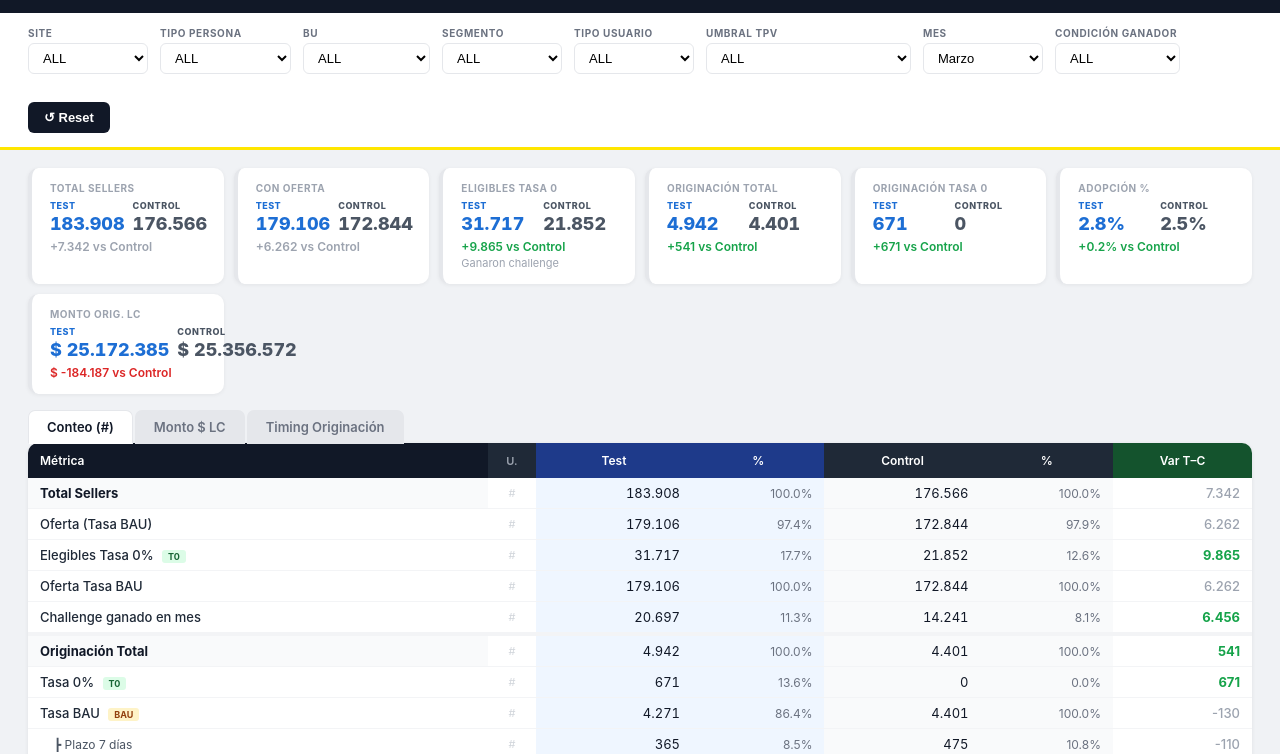
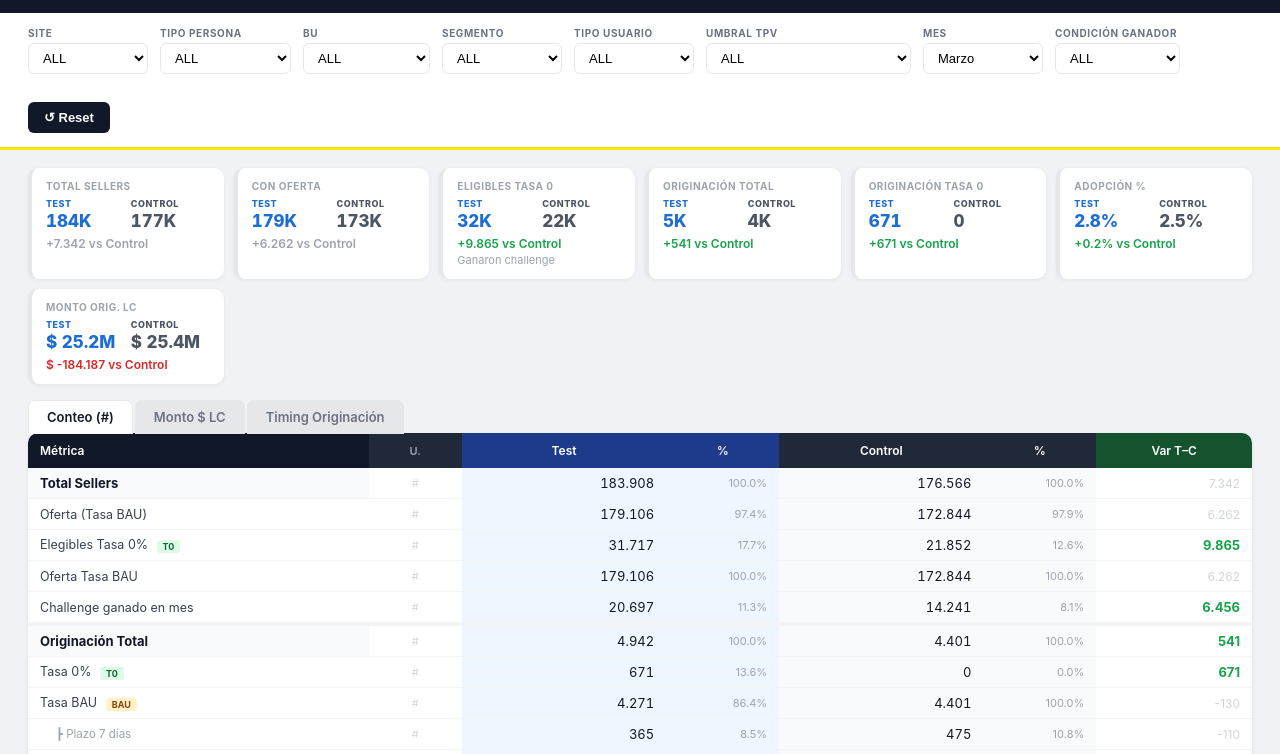
Before and after one commit to maximoritucci-cmd/dashboard-seguimiento-de, a plain HTML site: page index.html in a window 1280 px wide. Shown: the part 47-801 px from the top of the page. Drawn offline with Linux system fonts and the light colour scheme.

Commit message:
Visual polish: compact KPI numbers, narrower % cols, metric hierarchy (group/mid/sub)

```diff
--- a/index.html
+++ b/index.html
@@ -29,7 +29,7 @@
   /* Cards row */
   /* TEST = azul #1d6ed4 | CONTROL = slate #4b5563 — sin connotación positiva/negativa */
   .kpi-row { display:grid; grid-template-columns: repeat(auto-fit, minmax(170px,1fr)); gap:10px; }
-  .kpi { background:white; border-radius:10px; padding:14px 18px; border-left: 4px solid #e5e7eb; box-shadow: 0 1px 4px rgba(0,0,0,.06); }
+  .kpi { background:white; border-radius:10px; padding:12px 14px; border-left: 4px solid #e5e7eb; box-shadow: 0 1px 4px rgba(0,0,0,.06); min-width:0; overflow:hidden; }
   .kpi .label { font-size: 10px; color: #9ca3af; font-weight:700; text-transform:uppercase; letter-spacing:.5px; margin-bottom:6px; }
   .kpi .sub { font-size: 11px; color: #9ca3af; margin-top: 2px; }
   .kpi .delta { font-size: 12px; font-weight: 600; margin-top: 5px; }
@@ -50,15 +50,15 @@
   .metric-table td { padding: 7px 12px; border-bottom: 1px solid #f3f4f6; font-size: 13px; }
   .metric-table tr:last-child td { border-bottom: none; }
   .metric-table tr:hover td { background: #fafafa; }
-  .metric-table td.metric-name { font-weight: 500; color: #1f2937; min-width: 220px; }
-  .metric-table td.metric-name.sub { padding-left: 26px; color: #4b5563; font-weight: 400; font-size: 12px; }
+  .metric-table td.metric-name { font-weight: 400; color: #374151; min-width: 0; width: 175px; font-size: 12.5px; }
+  .metric-table td.metric-name.sub { padding-left: 28px; color: #9ca3af; font-weight: 400; font-size: 11.5px; }
   .metric-table td.metric-name.group { font-weight: 700; color: #111827; background: #f9fafb; font-size: 13px; }
   .metric-table td.unit { color: #d1d5db; font-size: 11px; text-align: center; width: 48px; min-width: 48px; max-width: 48px; padding: 7px 4px; }
-  .metric-table td.num { text-align: right; font-variant-numeric: tabular-nums; }
-  .metric-table td.pct { text-align: right; color: #6b7280; font-size: 12px; }
+  .metric-table td.num { text-align: right; font-variant-numeric: tabular-nums; font-size: 13px; white-space: nowrap; }
+  .metric-table td.pct { text-align: right; color: #9ca3af; font-size: 11px; width: 58px; min-width: 58px; max-width: 58px; }
   .metric-table td.var-pos { text-align: right; color: #16a34a; font-weight: 700; }
   .metric-table td.var-neg { text-align: right; color: #dc2626; font-weight: 700; }
-  .metric-table td.var-neu { text-align: right; color: #9ca3af; font-weight: 500; }
+  .metric-table td.var-neu { text-align: right; color: #d1d5db; font-weight: 400; font-size: 12px; white-space: nowrap; }
   .metric-table td.na { text-align: center; color: #e5e7eb; font-size: 12px; }
   .metric-table td.highlight-test { background: #eff6ff; }       /* azul muy claro */
   .metric-table td.highlight-ctrl { background: #f9fafb; }       /* gris muy claro */
@@ -200,8 +200,26 @@ function fmt(v, type='#') {
   if (type === '#') return Math.round(v).toLocaleString('es-AR');
   if (type === '$') return '$ ' + Math.round(v).toLocaleString('es-AR');
   if (type === '%') return (v * 100).toFixed(1) + '%';
-  if (type === 'pct') return v.toFixed(1) + '%';  // already in %
+  if (type === 'pct') return v.toFixed(1) + '%';
   return v;
+}
+// Compact for KPI cards
+function fmtC(v, type='#') {
+  if (v === null || v === undefined || isNaN(v)) return '–';
+  const abs = Math.abs(v);
+  if (type === '$') {
+    if (abs >= 1e9) return '$ ' + (v/1e9).toFixed(1) + 'B';
+    if (abs >= 1e6) return '$ ' + (v/1e6).toFixed(1) + 'M';
+    if (abs >= 1e3) return '$ ' + (v/1e3).toFixed(0) + 'K';
+    return '$ ' + Math.round(v).toLocaleString('es-AR');
+  }
+  if (type === '#') {
+    if (abs >= 1e6) return (v/1e6).toFixed(2) + 'M';
+    if (abs >= 1e3) return (v/1e3).toFixed(0) + 'K';
+    return Math.round(v).toLocaleString('es-AR');
+  }
+  if (type === 'pct') return v.toFixed(1) + '%';
+  return fmt(v, type);
 }
 
 function pct(num, den) {
@@ -389,14 +407,14 @@ function renderKPIs(d) {
     return `
     <div class="kpi">
       <div class="label">${label}</div>
-      <div style="display:grid;grid-template-columns:1fr 1fr;gap:8px;margin-top:4px">
-        <div>
+      <div style="display:grid;grid-template-columns:1fr 1fr;gap:6px;margin-top:5px;min-width:0">
+        <div style="min-width:0;overflow:hidden">
           <div style="font-size:9px;color:#1d6ed4;font-weight:800;letter-spacing:.5px;margin-bottom:2px">TEST</div>
-          <div style="font-size:18px;font-weight:800;color:#1d6ed4;font-variant-numeric:tabular-nums">${fmt(testVal,type)}</div>
+          <div style="font-size:17px;font-weight:800;color:#1d6ed4;font-variant-numeric:tabular-nums;white-space:nowrap;overflow:hidden;text-overflow:ellipsis">${fmtC(testVal,type)}</div>
         </div>
-        <div>
+        <div style="min-width:0;overflow:hidden">
           <div style="font-size:9px;color:#4b5563;font-weight:800;letter-spacing:.5px;margin-bottom:2px">CONTROL</div>
-          <div style="font-size:18px;font-weight:800;color:#4b5563;font-variant-numeric:tabular-nums">${fmt(ctrlVal,type)}</div>
+          <div style="font-size:17px;font-weight:800;color:#4b5563;font-variant-numeric:tabular-nums;white-space:nowrap;overflow:hidden;text-overflow:ellipsis">${fmtC(ctrlVal,type)}</div>
         </div>
       </div>
       ${diff !== null ? `<div class="delta ${dClass}">${dSign}${fmt(diff,type)} vs Control</div>` : ''}
@@ -472,31 +490,31 @@ function renderCountTable(d) {
   const html = `<table>
     <thead>
       <tr>
-        <th class="left" style="min-width:230px">Métrica</th>
+        <th class="left" style="min-width:175px;width:175px">Métrica</th>
         <th class="unit-h">U.</th>
-        <th class="test">Test</th>
-        <th class="test">%</th>
-        <th class="control">Control</th>
-        <th class="control">%</th>
-        <th class="var">Var T–C</th>
+        <th class="test" style="width:105px;min-width:80px">Test</th>
+        <th class="test" style="width:58px;min-width:58px;max-width:58px">%</th>
+        <th class="control" style="width:105px;min-width:80px">Control</th>
+        <th class="control" style="width:58px;min-width:58px;max-width:58px">%</th>
+        <th class="var" style="width:80px;min-width:60px">Var T–C</th>
       </tr>
     </thead>
     <tbody>
       ${row('Total Sellers',          mpTv.total,  mpCv.total,  mpTv.total,  mpCv.total,  'group', '#', '', 'neu')}
-      ${row('Oferta (Tasa BAU)',       mpTv.oferta, mpCv.oferta, mpTv.total,  mpCv.total,  '',      '#', '', 'neu')}
+      ${row('Oferta (Tasa BAU)',       mpTv.oferta, mpCv.oferta, mpTv.total,  mpCv.total,  'mid',   '#', '', 'neu')}
       ${row('Elegibles Tasa 0% <span class="tag-tasa0">T0</span>', mpTv.ganElig, mpCv.ganElig, mpTv.oferta, mpCv.oferta, '', '#', '', 'pos')}
-      ${row('Oferta Tasa BAU',         mpTv.oferta, mpCv.oferta, mpTv.oferta, mpCv.oferta, '',      '#', '', 'neu')}
-      ${row('Challenge ganado en mes', mpTv.gano,   mpCv.gano,   mpTv.total,  mpCv.total,  '',      '#', '', 'pos')}
+      ${row('Oferta Tasa BAU',         mpTv.oferta, mpCv.oferta, mpTv.oferta, mpCv.oferta, 'mid',   '#', '', 'neu')}
+      ${row('Challenge ganado en mes', mpTv.gano,   mpCv.gano,   mpTv.total,  mpCv.total,  'mid',   '#', '', 'pos')}
       <tr class="divider-row"><td colspan="7"></td></tr>
       ${row('Originación Total',  moTv.total,  moCv.total,  moTv.total, moCv.total, 'group', '#', '', 'pos')}
-      ${row('Tasa 0% <span class="tag-tasa0">T0</span>',  moTv.t0cnt,  moCv.t0cnt,  moTv.total, moCv.total, '', '#', '', 'pos')}
-      ${row('Tasa BAU <span class="tag-bau">BAU</span>',  moTv.bauCnt, moCv.bauCnt, moTv.total, moCv.total, '', '#', '', 'neu')}
+      ${row('Tasa 0% <span class="tag-tasa0">T0</span>',  moTv.t0cnt,  moCv.t0cnt,  moTv.total, moCv.total, 'mid', '#', '', 'pos')}
+      ${row('Tasa BAU <span class="tag-bau">BAU</span>',  moTv.bauCnt, moCv.bauCnt, moTv.total, moCv.total, 'mid', '#', '', 'neu')}
       ${PLAZOS.map((p,i) => row('┣ '+p, moTv.byPlazo[i]?.cnt||0, moCv.byPlazo[i]?.cnt||0, bauT, bauC, 'sub', '#', '', 'neu')).join('')}
       ${row('┗ No identificado',  moTv.bauOtro, moCv.bauOtro, bauT, bauC, 'sub', '#', '', 'neu')}
       <tr class="divider-row"><td colspan="7"></td></tr>
       ${adoptRow('Adopción Total (%)',    adoptT, adoptC, 'group', 'pos')}
-      ${adoptRow('Tasa 0% <span class="tag-tasa0">T0</span>',  t0adT,  t0adC,  '',     'pos')}
-      ${adoptRow('Tasa BAU <span class="tag-bau">BAU</span>',  bauAdT, bauAdC, '',     'neu')}
+      ${adoptRow('Tasa 0% <span class="tag-tasa0">T0</span>',  t0adT,  t0adC,  'mid',  'pos')}
+      ${adoptRow('Tasa BAU <span class="tag-bau">BAU</span>',  bauAdT, bauAdC, 'mid',  'neu')}
       ${PLAZOS.map((p,i) => adoptRow('┣ '+p, pct(moTv.byPlazo[i]?.cnt||0, mpTv.oferta), pct(moCv.byPlazo[i]?.cnt||0, mpCv.oferta), 'sub', 'neu')).join('')}
       ${adoptRow('┗ No identificado', pct(moTv.bauOtro, mpTv.oferta), pct(moCv.bauOtro, mpCv.oferta), 'sub', 'neu')}
     </tbody>
@@ -553,24 +571,24 @@ function renderLCTable(d) {
   const html = `<table>
     <thead>
       <tr>
-        <th class="left" style="min-width:230px">Métrica</th>
+        <th class="left" style="min-width:175px;width:175px">Métrica</th>
         <th class="unit-h">U.</th>
-        <th class="test">Test</th>
-        <th class="test">%</th>
-        <th class="control">Control</th>
-        <th class="control">%</th>
-        <th class="var">Var T–C</th>
+        <th class="test" style="width:105px;min-width:80px">Test</th>
+        <th class="test" style="width:58px;min-width:58px;max-width:58px">%</th>
+        <th class="control" style="width:105px;min-width:80px">Control</th>
+        <th class="control" style="width:58px;min-width:58px;max-width:58px">%</th>
+        <th class="var" style="width:80px;min-width:60px">Var T–C</th>
       </tr>
     </thead>
     <tbody>
       ${row('Total Sellers (TPV)',    mpTv.tpv,        mpCv.tpv,        null,                null,                'group', 'neu')}
-      ${row('Oferta (propuesta LC)',  mpTv.prop,       mpCv.prop,       mpTv.tpv,            mpCv.tpv,            '',      'neu')}
+      ${row('Oferta (propuesta LC)',  mpTv.prop,       mpCv.prop,       mpTv.tpv,            mpCv.tpv,            'mid',   'neu')}
       ${row('Elegibles Tasa 0% <span class="tag-tasa0">T0</span>', mpTv.propElig, mpCv.propElig, mpTv.prop, mpCv.prop, '', 'pos')}
-      ${row('TPV sellers c/ challenge (avg)', avgTpvT, avgTpvC, null, null, '', 'pos')}
+      ${row('TPV sellers c/ challenge (avg)', avgTpvT, avgTpvC, null, null, 'mid', 'pos')}
       <tr class="divider-row"><td colspan="7"></td></tr>
       ${row('Originación Total',      moTv.totalMonto, moCv.totalMonto, moTv.totalMonto,     moCv.totalMonto,     'group', 'pos')}
-      ${row('Tasa 0% <span class="tag-tasa0">T0</span>',  moTv.t0Monto,  moCv.t0Monto,  moTv.totalMonto, moCv.totalMonto, '',  'pos')}
-      ${row('Tasa BAU <span class="tag-bau">BAU</span>',  moTv.bauMonto, moCv.bauMonto, moTv.totalMonto, moCv.totalMonto, '',  'neu')}
+      ${row('Tasa 0% <span class="tag-tasa0">T0</span>',  moTv.t0Monto,  moCv.t0Monto,  moTv.totalMonto, moCv.totalMonto, 'mid', 'pos')}
+      ${row('Tasa BAU <span class="tag-bau">BAU</span>',  moTv.bauMonto, moCv.bauMonto, moTv.totalMonto, moCv.totalMonto, 'mid', 'neu')}
       ${PLAZOS.map((p,i) => row('┣ '+p, moTv.byPlazo[i]?.monto||0, moCv.byPlazo[i]?.monto||0, moTv.bauMonto, moCv.bauMonto, 'sub', 'neu')).join('')}
       ${row('┗ No identificado',       moTv.bauOtroM, moCv.bauOtroM, moTv.bauMonto, moCv.bauMonto, 'sub', 'neu')}
       <tr class="divider-row"><td colspan="7"></td></tr>
```
